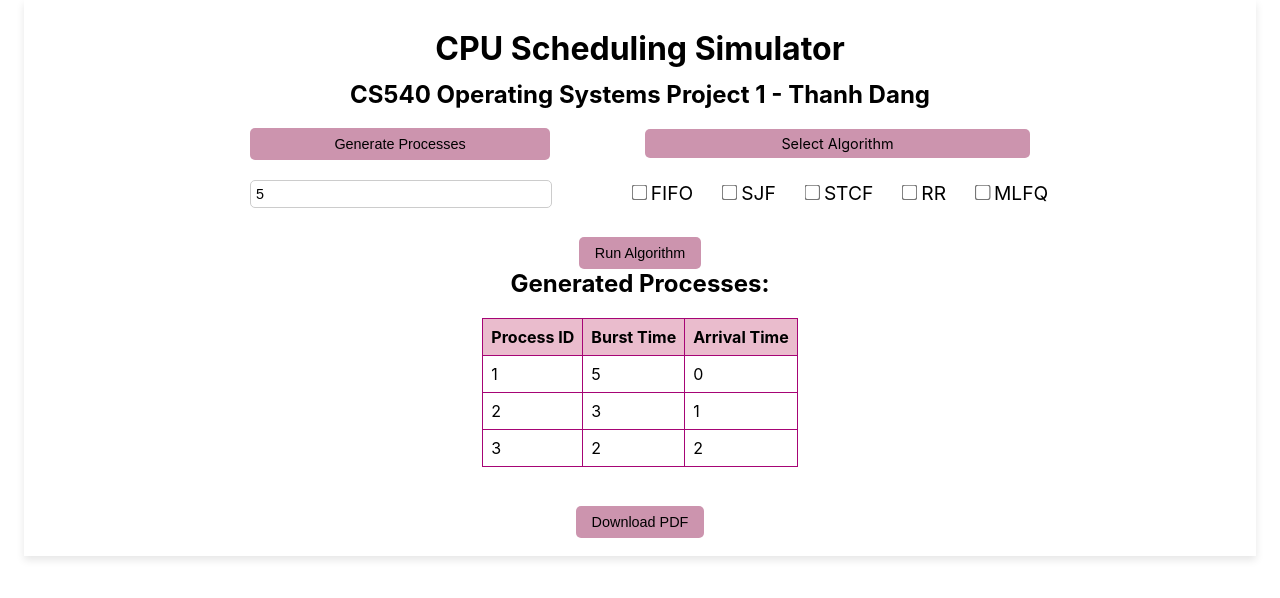
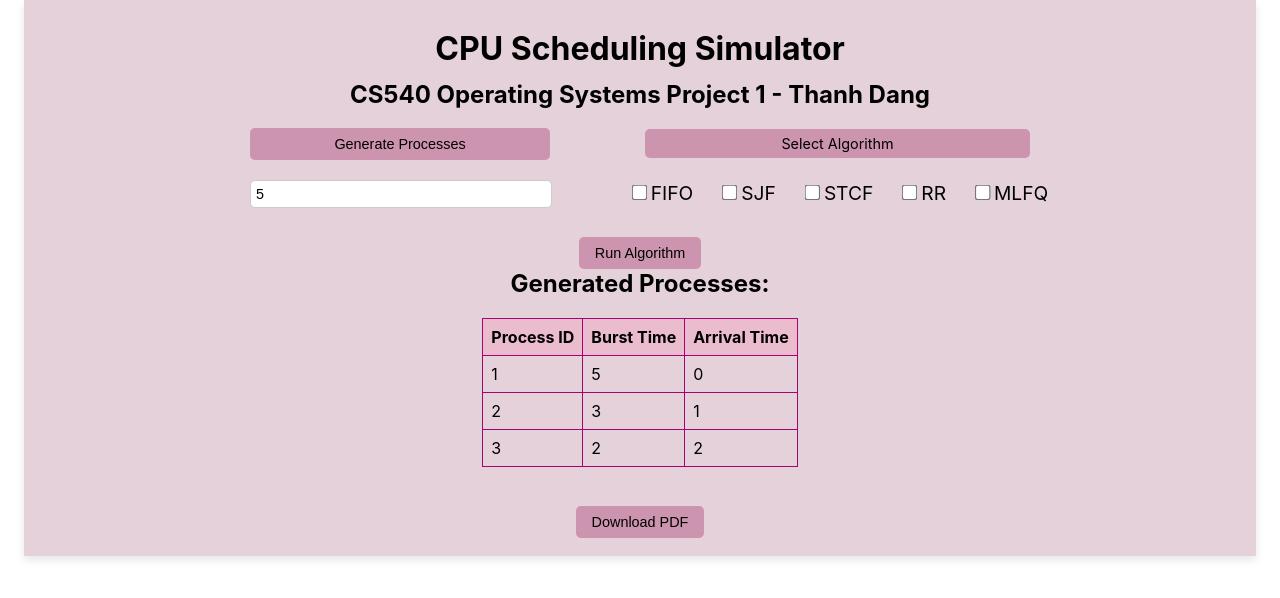
Before and after one commit to ttrucd/OS_Project, a React (Create React App) app in the folder cpu-scheduling-simulator/: page / in a window 1280 px wide. Shown: the top 598 px of the page. Built offline with nearby package versions, Linux system fonts and the light colour scheme.

Commit message:
Change color

```diff
--- a/cpu-scheduling-simulator/src/App.css
+++ b/cpu-scheduling-simulator/src/App.css
@@ -5,6 +5,7 @@
 .container {
   display: flex;
   max-width: 1200px;
+  background-color: #e4d1d9;
   flex-direction: column;
   text-align: center;
   padding: 8px 16px;
```
